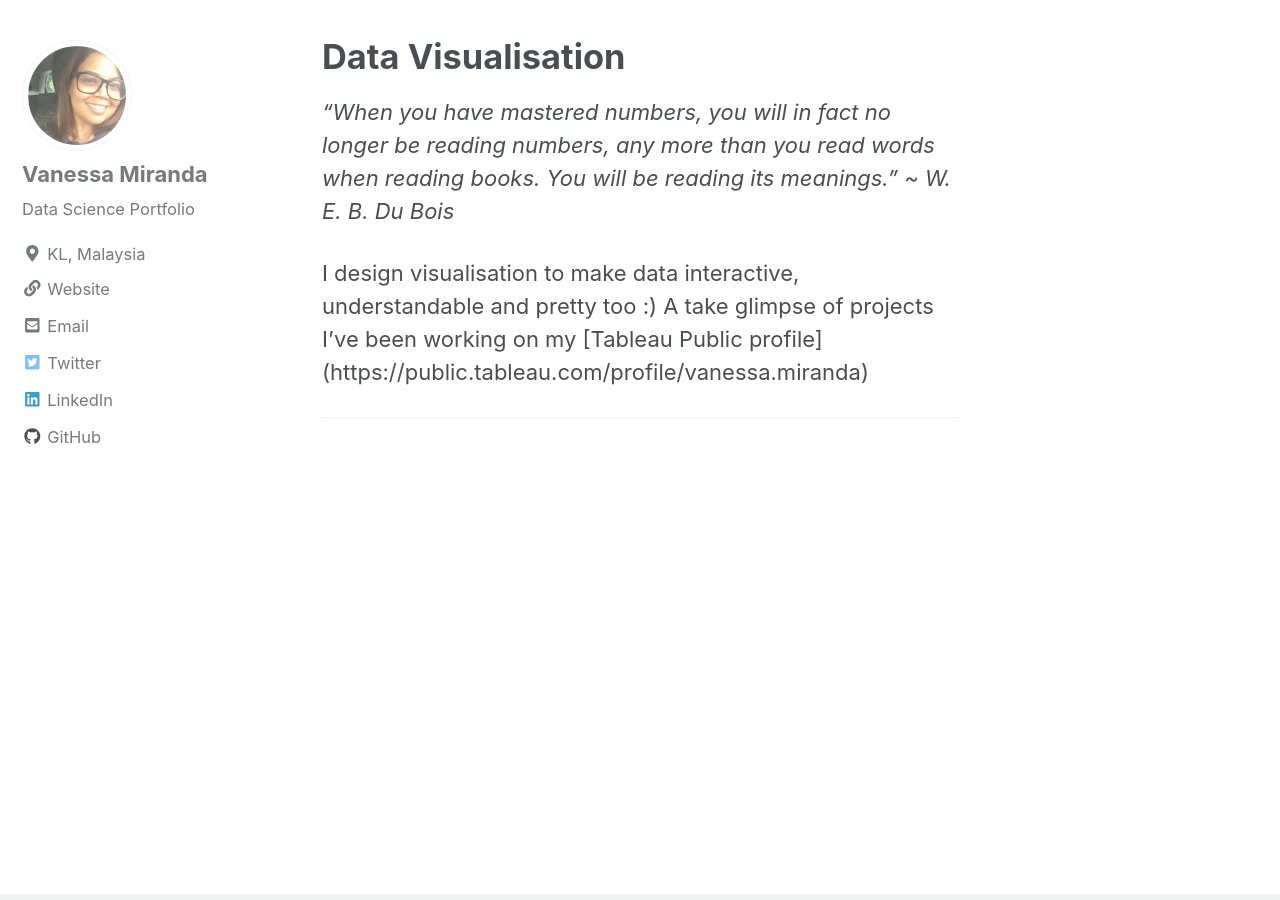
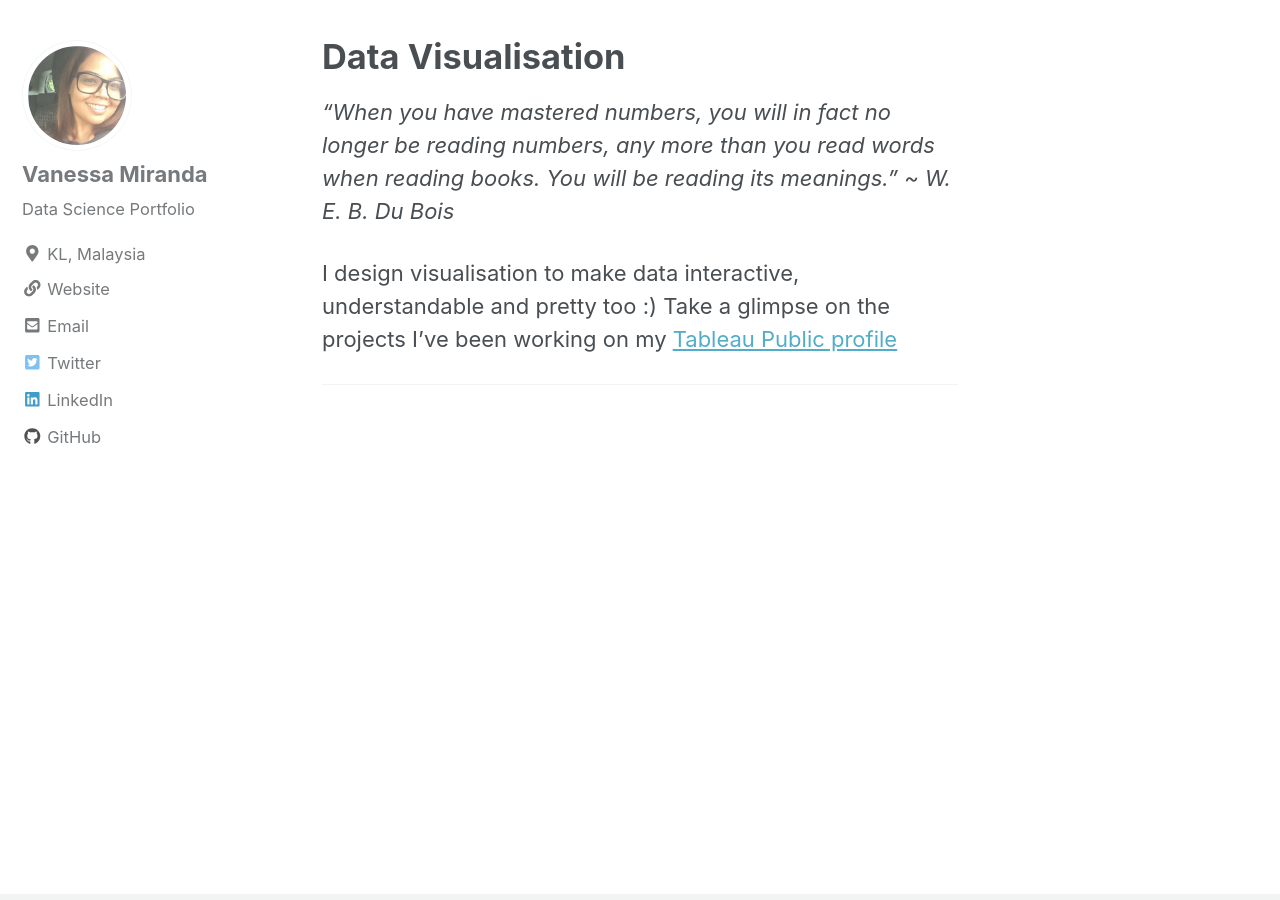
Before and after one commit to vanessamiranda/vanessamiranda.github.io, a Jekyll site: the page built from _pages/dataviz.md, in a window 1280 px wide and 900 px high, scrolled down 673 px. Built offline with Jekyll 4.4.1, drawn with Linux system fonts in a browser that asks for light colours; nearby versions of some CDN libraries.

Commit message:
hyper link fox on datadiz

```diff
--- a/_pages/dataviz.md
+++ b/_pages/dataviz.md
@@ -9,7 +9,7 @@ header:
 
 *"When you have mastered numbers, you will in fact no longer be reading numbers, any more than you read words when reading books. You will be reading its meanings." ~ W. E. B. Du Bois*
 
-I design visualisation to make data interactive, understandable and pretty too :) A take glimpse of projects I've been working on my [Tableau Public profile] (https://public.tableau.com/profile/vanessa.miranda)
+I design visualisation to make data interactive, understandable and pretty too :) Take a glimpse on the projects I've been working on my [Tableau Public profile](https://public.tableau.com/profile/vanessa.miranda)
 
 ---
 
```
